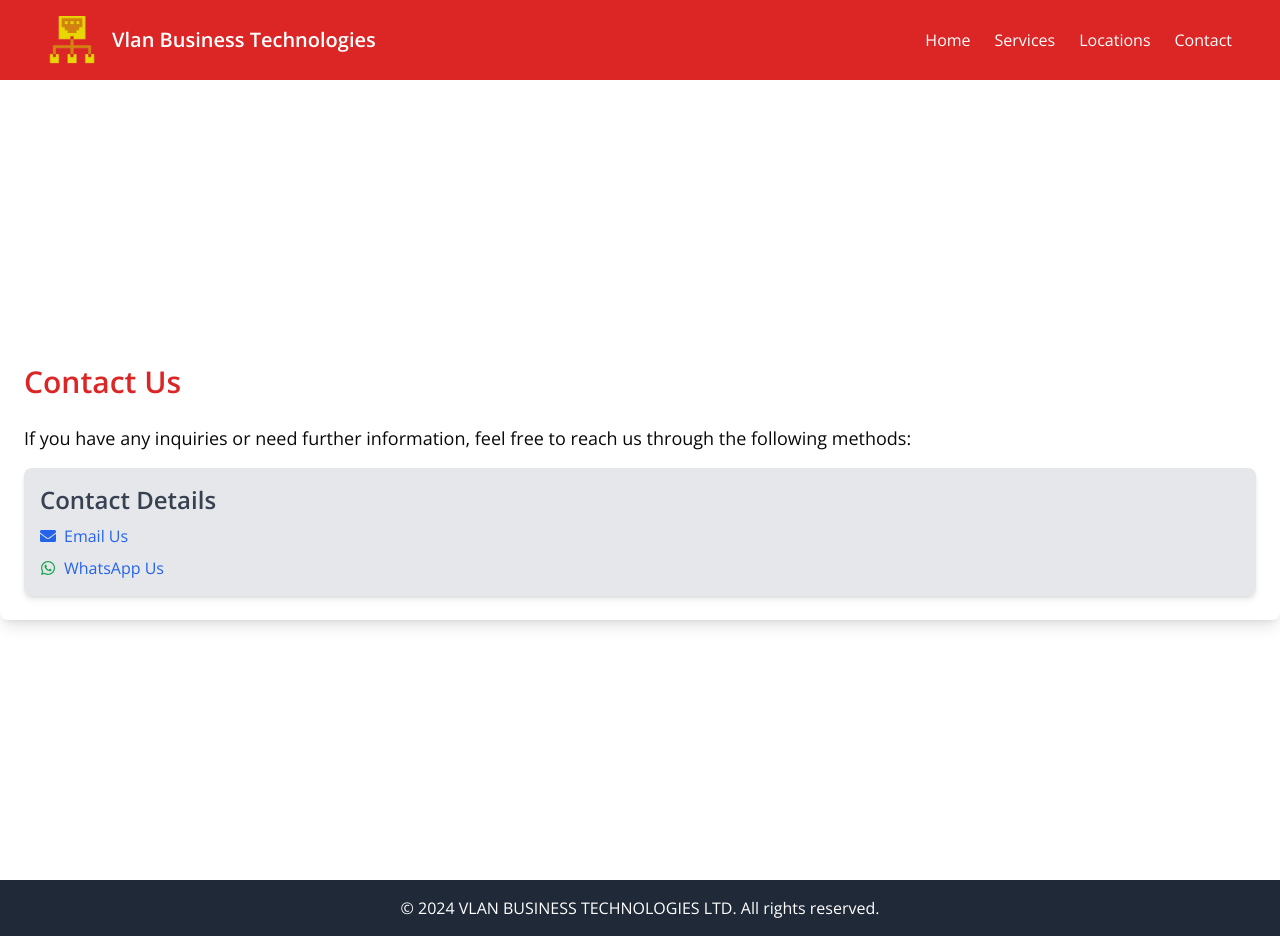
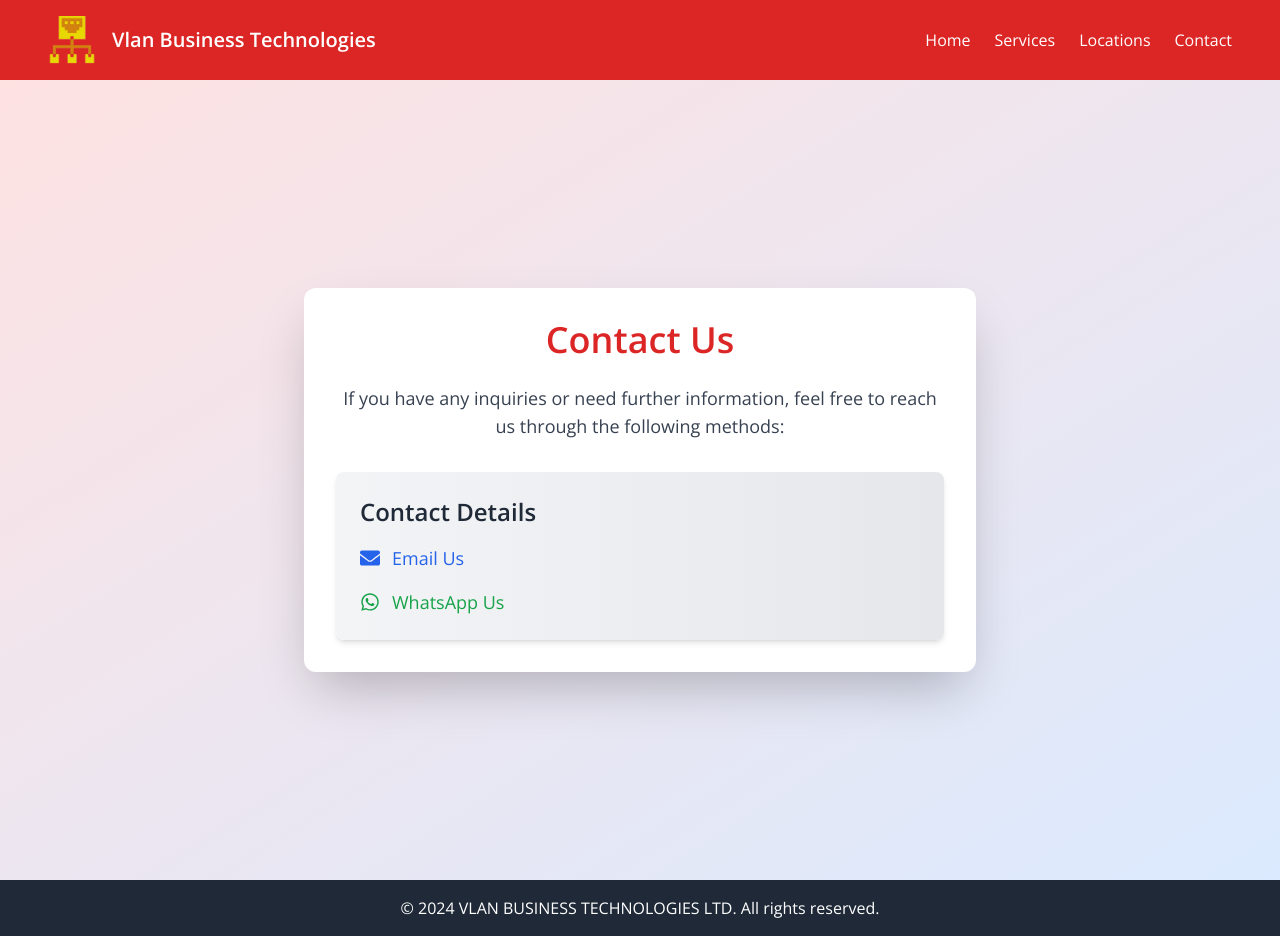
Before and after one commit to two23three/vlan-business-website, a React (Vite) app: page /contact in a window 1280 px wide. Built offline with nearby package versions, Linux system fonts and the light colour scheme.

Commit message:
add more

```diff
--- a/src/assets/components/Contacts.jsx
+++ b/src/assets/components/Contacts.jsx
@@ -1,36 +1,53 @@
 import React from 'react';
 import { FaEnvelope, FaWhatsapp } from 'react-icons/fa';
+import { motion } from 'framer-motion';
 
 const Contact = () => {
   return (
-    <div className="flex justify-center items-center h-screen">
-      <div className="container mx-auto p-6 bg-white shadow-lg rounded-lg">
-        <h1 className="text-3xl font-bold text-red-600 mb-6">Contact Us</h1>
-        <p className="text-lg mb-4">
+    <div className="flex justify-center items-center min-h-screen bg-gradient-to-br from-red-100 to-blue-100">
+      <motion.div
+        initial={{ opacity: 0, y: 20 }}
+        animate={{ opacity: 1, y: 0 }}
+        transition={{ duration: 0.5 }}
+        className="container mx-auto p-8 bg-white shadow-2xl rounded-xl max-w-2xl"
+      >
+        <h1 className="text-4xl font-bold text-red-600 mb-6 text-center">
+          Contact Us
+        </h1>
+        <p className="text-lg mb-8 text-gray-700 text-center">
           If you have any inquiries or need further information, feel free to reach us through the following methods:
         </p>
-        <div className="bg-gray-200 p-4 rounded-lg shadow-md">
-          <h2 className="text-2xl font-bold text-gray-700 mb-2">Contact Details</h2>
-          <div className="flex items-center mb-2">
-            <FaEnvelope className="text-blue-600 mr-2" />
+        <motion.div
+          whileHover={{ scale: 1.02 }}
+          className="bg-gradient-to-r from-gray-100 to-gray-200 p-6 rounded-lg shadow-md"
+        >
+          <h2 className="text-2xl font-bold text-gray-800 mb-4">Contact Details</h2>
+          <motion.div
+            whileHover={{ x: 5 }}
+            className="flex items-center mb-4 group"
+          >
+            <FaEnvelope className="text-blue-600 mr-3 text-xl group-hover:scale-110 transition-transform" />
             <a
               href="mailto:vlanbtechnologies@gmail.com"
-              className="text-blue-600 hover:underline font-medium"
+              className="text-blue-600 hover:text-blue-800 font-medium text-lg transition-colors duration-300"
             >
               Email Us
             </a>
-          </div>
-          <div className="flex items-center">
-            <FaWhatsapp className="text-green-600 mr-2" />
+          </motion.div>
+          <motion.div
+            whileHover={{ x: 5 }}
+            className="flex items-center group"
+          >
+            <FaWhatsapp className="text-green-600 mr-3 text-xl group-hover:scale-110 transition-transform" />
             <a
-              href="https://wa.me/+254720067010"
-              className="text-blue-600 hover:underline font-medium"
+              href="https://wa.me/0720067010"
+              className="text-green-600 hover:text-green-800 font-medium text-lg transition-colors duration-300"
             >
               WhatsApp Us
             </a>
-          </div>
-        </div>
-      </div>
+          </motion.div>
+        </motion.div>
+      </motion.div>
     </div>
   );
 };
```
